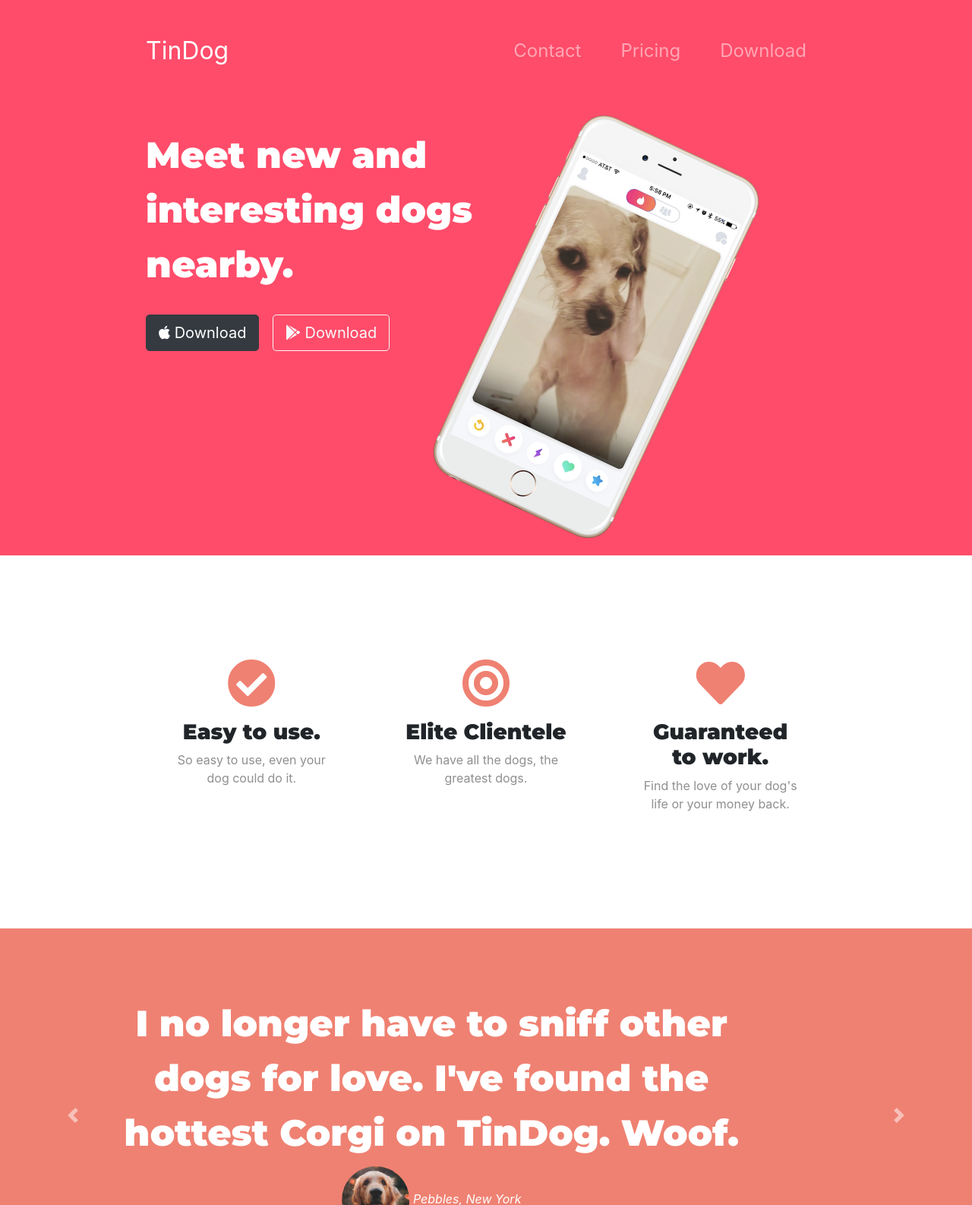
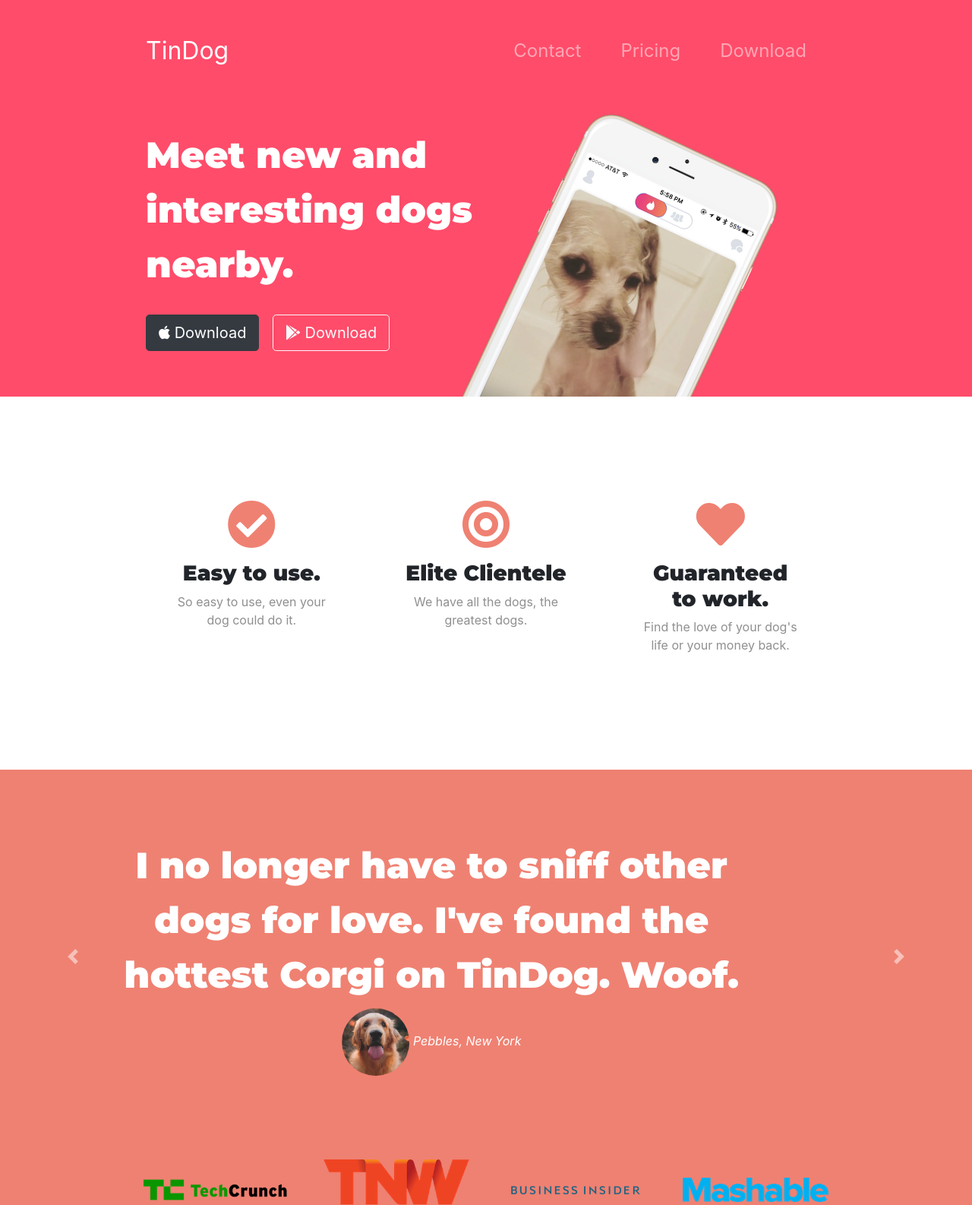
Before and after one commit to arshdeepdgreat/tindog, a plain HTML site: page index.html in a window 1280 px wide. Shown: the top 1586 px of the page at 76% size. Drawn offline with nearby package versions, Linux system fonts and the light colour scheme.

Commit message:
Changing stacking order

```diff
--- a/css/styles.css
+++ b/css/styles.css
@@ -41,10 +41,13 @@ h2{
 .phone{
     width:60%;
     transform: rotate(25deg);
+    position: absolute;
 }
 
 #features{
     padding: 7% 15%;
+    background-color: white;
+    position: relative;
 }
 
 h3{
```
